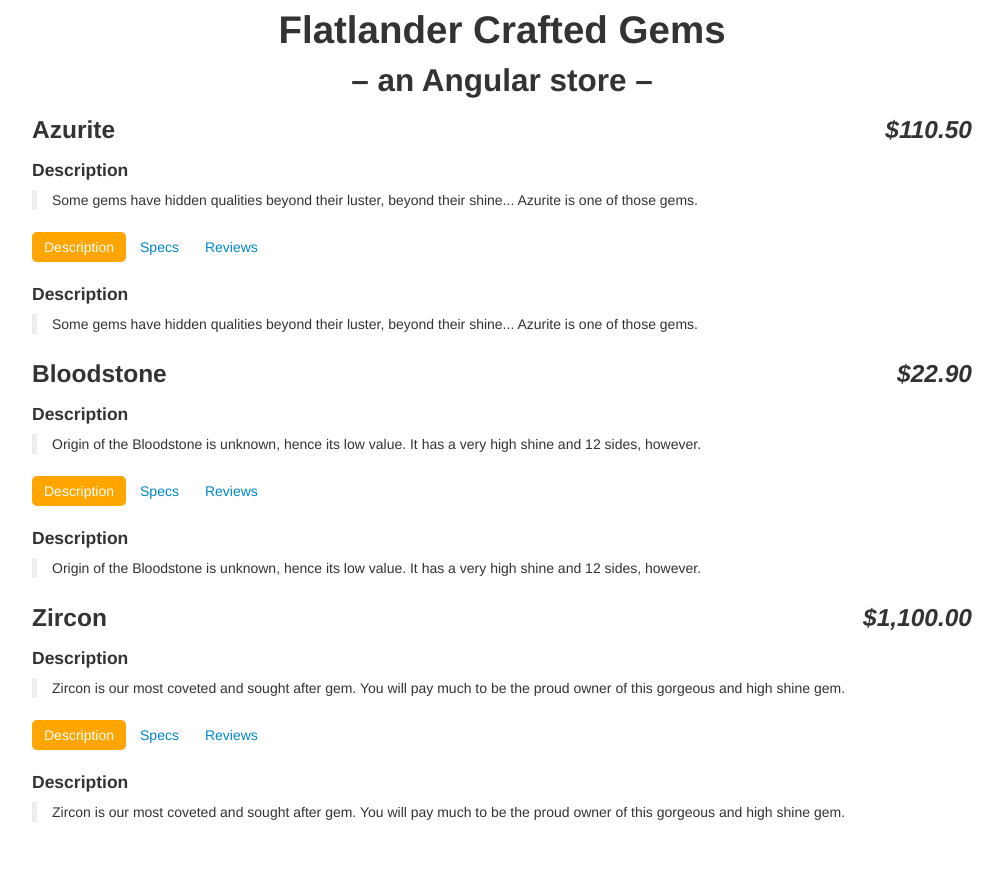
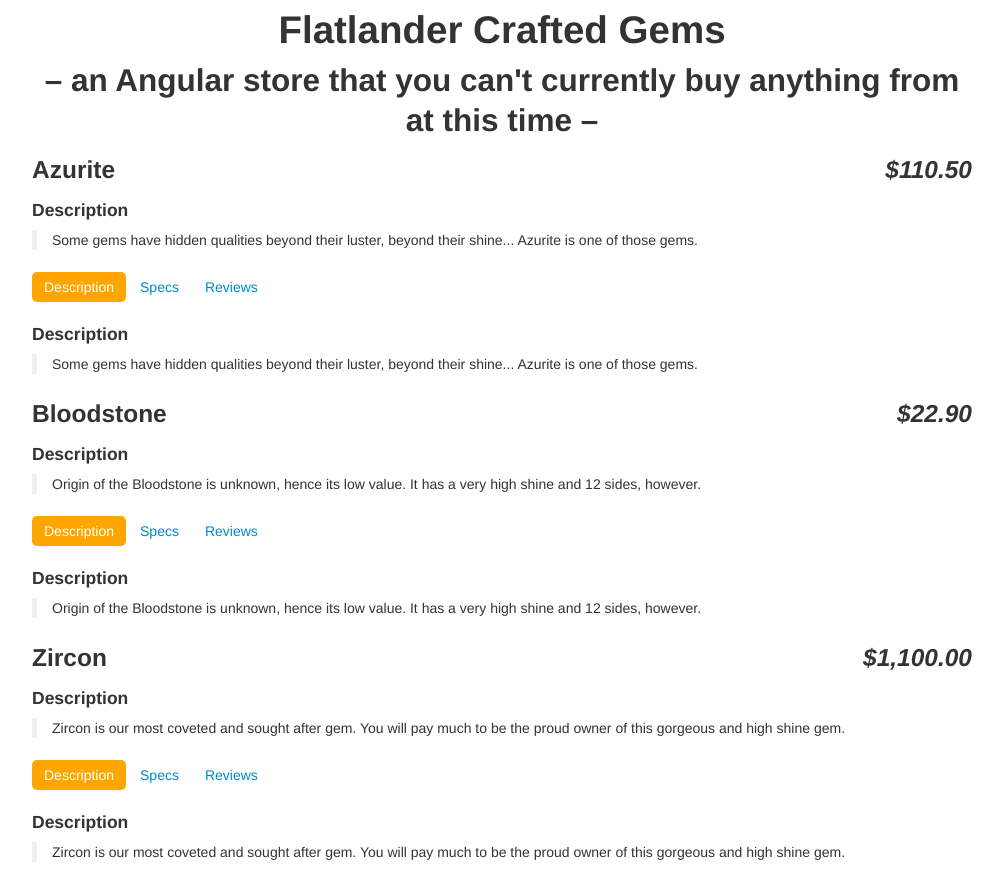
Before and after one commit to thorney29/mystore, a plain HTML site: page index.html in a window 1280 px wide. Shown: the whole page, without its empty margins (138-1141 px from the left). Before the commit the page ends 842 px from the top, so only its background shows below. Drawn offline with Linux system fonts and the light colour scheme; files whose address does not match are found by name.

Commit message:
change title subheader to be more accurate

```diff
--- a/index.html
+++ b/index.html
@@ -13,7 +13,7 @@
     <!--  Store Header  -->
     <header>
       <h1 class="text-center">Flatlander Crafted Gems</h1>
-      <h2 class="text-center">– an Angular store –</h2>
+      <h2 class="text-center">– an Angular store that you can't currently buy anything from at this time –</h2>
     </header>
 
     <!--  Products Container  -->
```
